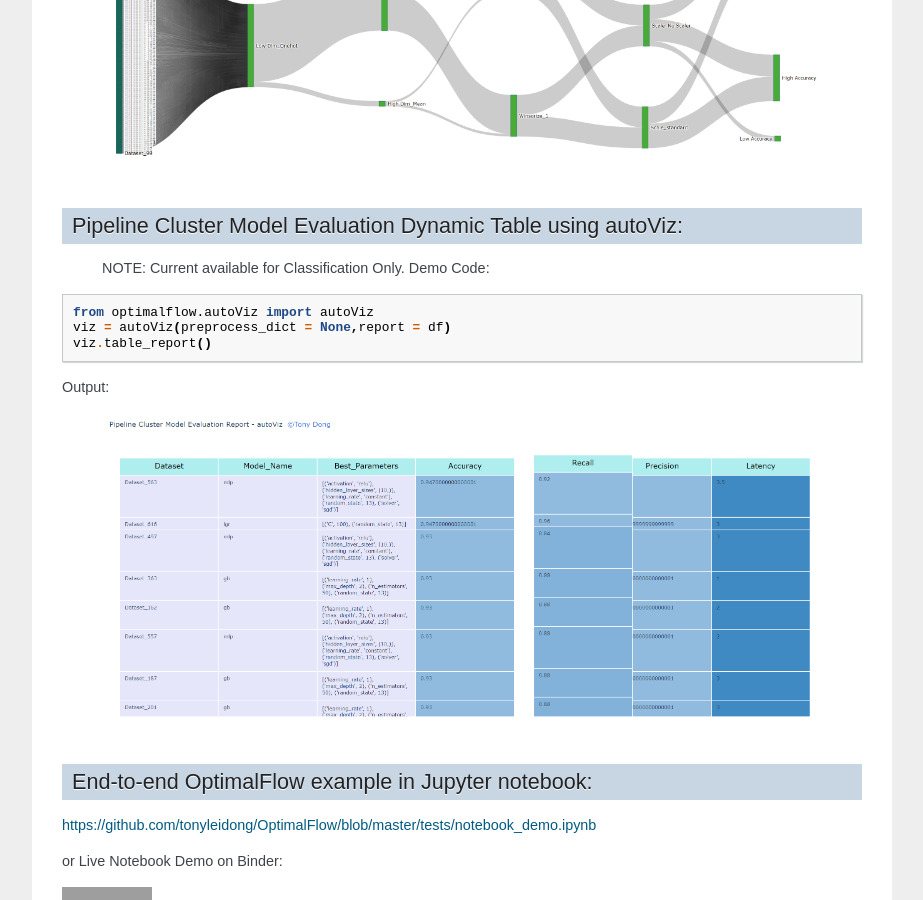
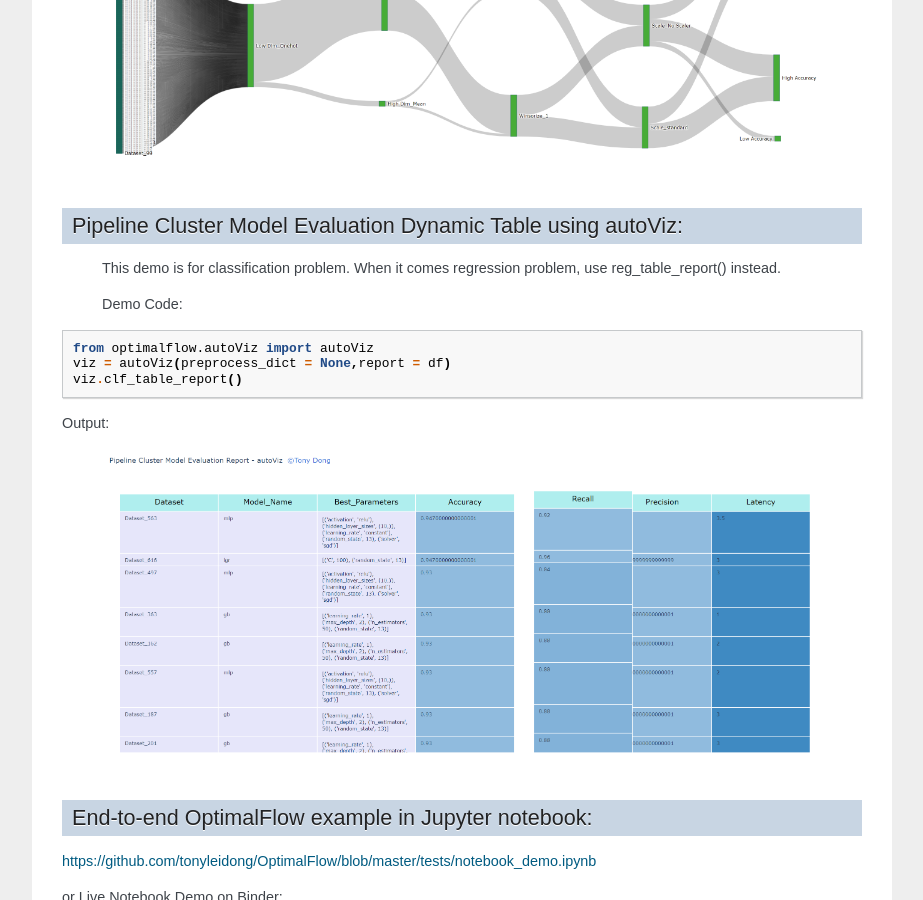
Before and after one commit to tonyleidong/OptimalFlow, a Sphinx documentation site: the page built from docs/demos.rst, in a window 1280 px wide and 900 px high, scrolled down 7845 px. Shown: the whole window, without its empty margins (198-1121 px from the left). Built offline with Sphinx 7.4.7, drawn with Linux system fonts in a browser that asks for light colours; grey boxes are pictures that could not be loaded.

Commit message:
Update demos.rst

```diff
--- a/docs/demos.rst
+++ b/docs/demos.rst
@@ -504,14 +504,15 @@ Output:
 Pipeline Cluster Model Evaluation Dynamic Table using autoViz:
 -----------------------------------------------------------------------------
 
-  NOTE: Current available for Classification Only.
+  This demo is for classification problem. When it comes regression problem, use reg_table_report() instead.
+
   Demo Code:
 
 .. code-block:: python
 
   from optimalflow.autoViz import autoViz
   viz = autoViz(preprocess_dict = None,report = df)
-  viz.table_report()
+  viz.clf_table_report()
 
 ..
 
```
